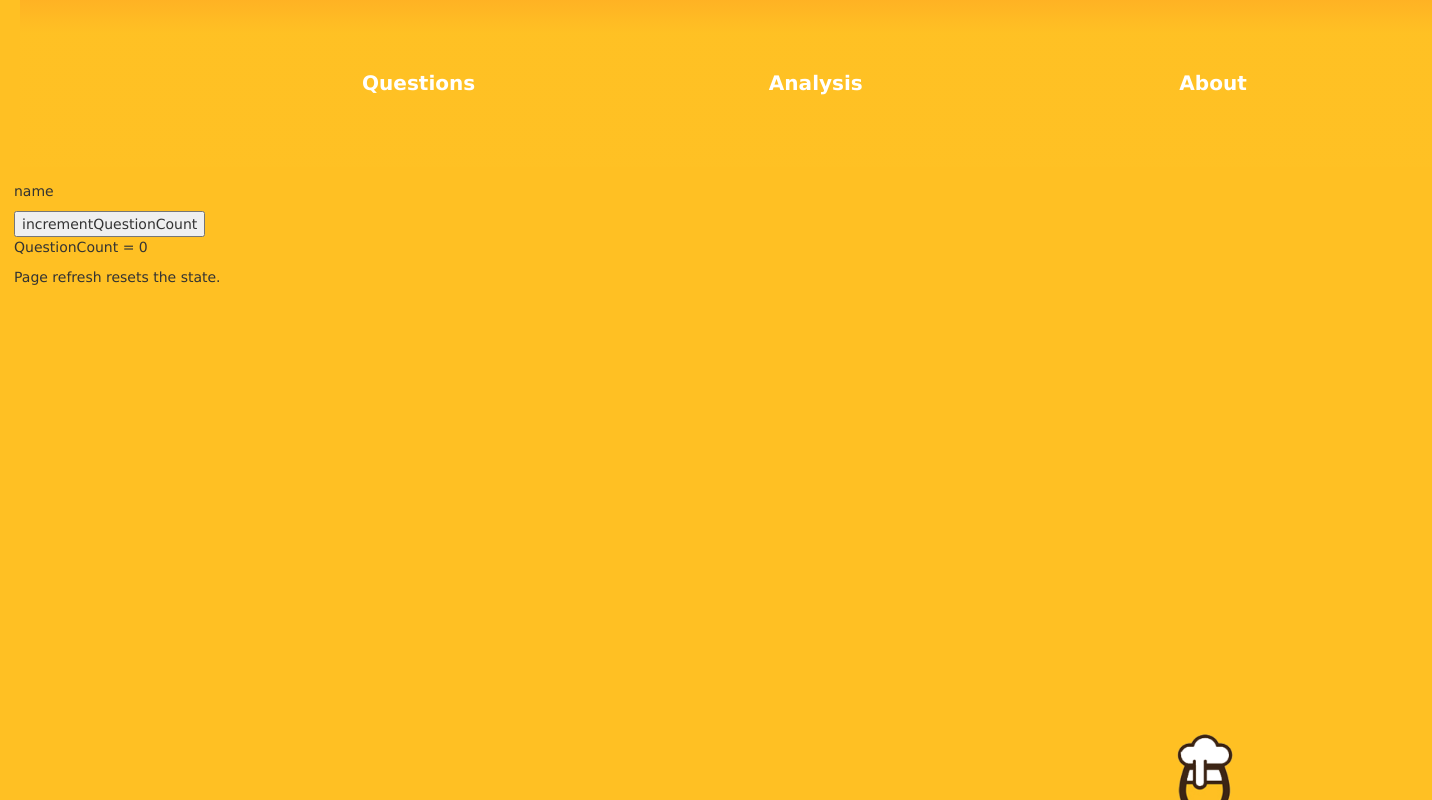
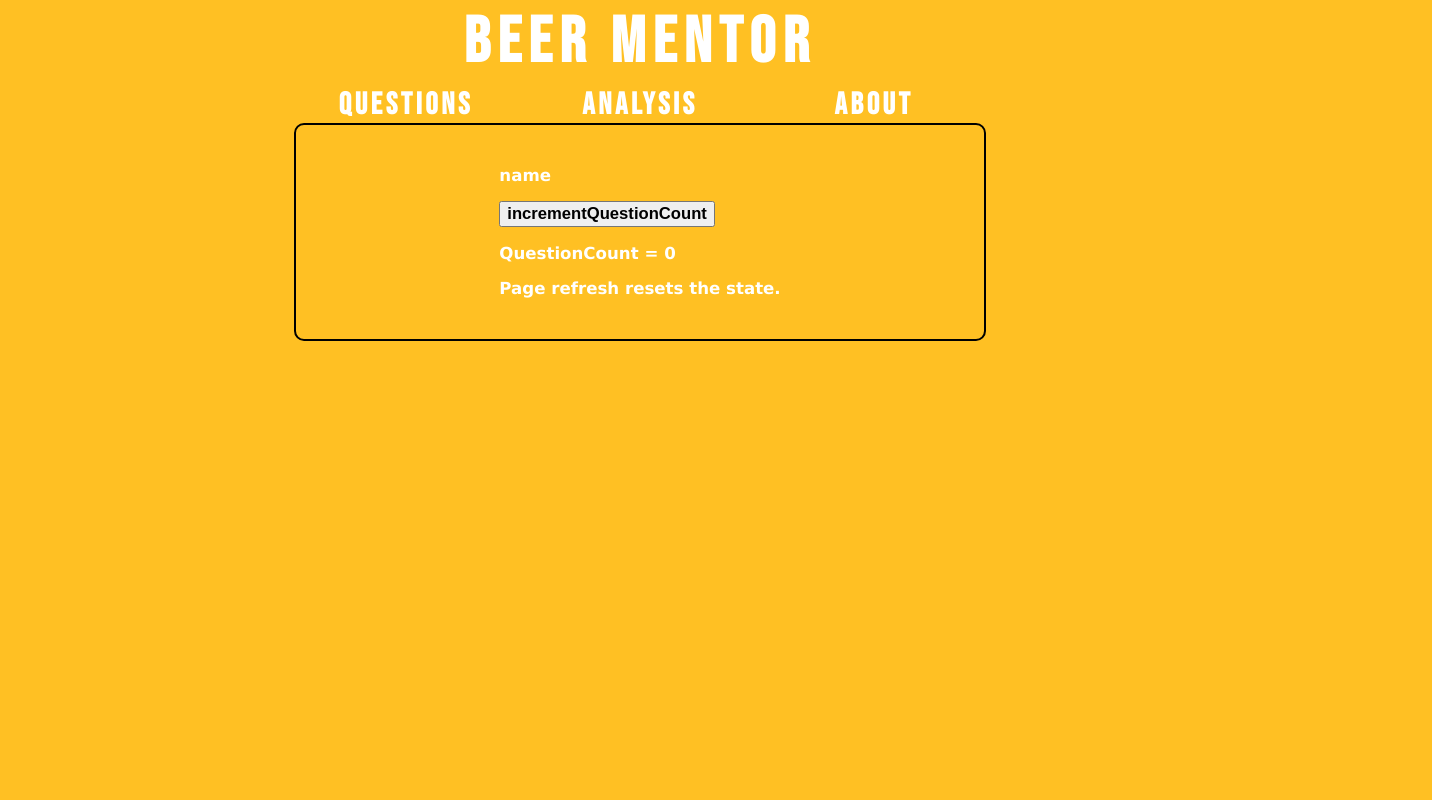
Before and after one commit to Zarathustrai/Zarathustrai.github.io, a React (Create React App) app: page /RenderPage in a window 1280 px wide. Shown: the whole page, 1432 px wide, since content can reach past the window. Built offline with nearby package versions, Linux system fonts and the light colour scheme; data requests are answered from the project's data file.

Commit message:
Reworked App.css and Questions.js to have a better landing at our webpage using the design created by Romanas

```diff
--- a/public/index.html
+++ b/public/index.html
@@ -24,6 +24,13 @@
       work correctly both with client-side routing and a non-root public URL.
       Learn how to configure a non-root public URL by running `npm run build`.
     -->
+
+    <!-- Font import -->
+    <link rel="preconnect" href="https://fonts.googleapis.com">
+    <link rel="preconnect" href="https://fonts.gstatic.com" crossorigin>
+    <link href="https://fonts.googleapis.com/css2?family=Bebas+Neue&display=swap" rel="stylesheet">
+
+
     <title>Beer Mentor</title>
   </head>
   <body>
--- a/src/App.css
+++ b/src/App.css
@@ -1,24 +1,39 @@
 :root {
-  --light: 44, 100%, 57%;
-  --medium: 43, 100%, 57%;
-  --dark: 39, 100%, 57%;
+  --links: 231.8, 40.8%, 24.5%;
+  --error: 354.1, 55.8%, 64.5%;
+  --light: 60, 100%, 73%;
+  --slight: 98, 100%, 100%;
+  --text: 0, 0%, 100%;
+  --accent: 42, 95%, 51%;
+  --saccent: 108, 57%, 79%;
+  --dark: 41, 100%, 38%;
+  --sdark: 110, 29%, 40%;
+  --compliment: 162, 95%, 51%;
+  --background: 42.8,100%,56.9%;
 }
 
 html {
   min-height: 100%;
   height: auto;
-  color: #ffc023;
-
+  background: hsl(var(--background));
+  color: hsl(var(--text));
 }
 
-
-.App .navbar-brand {
-  font-weight: bold;
-  color: #ffc023;
+.font {
+  font-family: 'Bebas Neue';
+  letter-spacing: 0.3ch;
 }
 
-.App .container{
-  align-content: center
+.small {
+  font-size: max(1ch, 1.3vw);
+}
+
+.medium {
+  font-size: max(2ch, 3vw);
+}
+
+.big {
+  font-size: max(6ch, 5vw);
 }
 
 .App {
@@ -26,105 +41,104 @@ html {
   grid-template-rows: auto auto 1fr;
   font-family: verdana, arial;
   scroll-behavior: smooth;
+  cursor: default;
 }
 
-.app-header {
-  display: grid;
-  color: #ffc023;
-  grid-template-columns: auto 1fr auto;
-  grid-gap: 1rem;
-  background: linear-gradient(to bottom, hsl(var(--dark)) , hsl(var(--medium)) 20%);
+.topbar {
+  display: flex;
+  flex-direction: column;
+  flex-wrap: wrap;
+  align-items: center;
+  justify-content: stretch;
+  margin-block: -3vw;
+  padding-block: -3vw;
 }
 
-.app-header > * {
-  display: flex;
-  flex-direction: column;
-  justify-content: space-between;
-  align-items: start;
-  min-height: 10em;
-  color: #ffc023;
-  /*padding: 1em;*/
+@keyframes fadeInAnimation {
+    0% {
+        opacity: 0;
+    }
+    100% {
+        opacity: 1;
+     }
+}
+@media (prefers-reduced-motion: no-preference) {
+  .navbar {
+    opacity: 0;
+    animation: fadeInAnimation ease 1s;
+    animation-iteration-count: 1;
+    animation-fill-mode: forwards;
+    animation-delay: 0.7s;
+  }
+
+  .fadeIn {
+    opacity: 0;
+    animation: fadeInAnimation ease 1s;
+    animation-iteration-count: 1;
+    animation-fill-mode: forwards;
+    animation-delay: 1.4s;
+    margin: 0 0;
+  }
 }
 
-.top-left {
+.navbar {
+  min-width: 45vw;
+  max-width: 100vw;
+  width: clamp(320px, 50vw, 100%);
+
   display: flex;
   flex-direction: row;
-  align-items: start;
-  justify-content: start;
-  gap: 0em;
+  flex-wrap: wrap;
+  align-items: stretch;
+  align-content: center;
+  justify-content: space-between;
+  margin-inline: auto;
+  background: hsl(var(--background));
 }
 
-.top-left-button {
-  background-image: url("./logo192.png");
-  background-size: 150% 150%;
-  background-position: center;
-  width: 4rem;
-  aspect-ratio: 1 / 1;
-  border: 2px solid gray;
-  border-radius: 50%;
-  cursor: pointer;
-  /*background-color: rgba(255, 192, 35, 0.5);*/
+.fat {
+  font-weight: bold;
 }
 
 .nav {
   display: flex;
-  flex-direction: left;
-  color: #ffffff;
+  flex-direction: row;
   justify-content: center;
   align-items: center;
-  font-weight: bold;
-  font-size: 2.25ch;
-  height: 12ch;
-  width: 28.5ch;
+  font-size: 2ch;
+  width: 14ch;
+  height: 100%;
 }
 
-
-.nav:hover {
-  background-color: #ffc014;
-  transform: translate(0px, -4px);
-  color: #ffffff;
-  box-shadow: 1px 15px 30px 6px rgba(255, 255, 255, 0.2);
+.clickable:hover, .clickable:active {
+  cursor: pointer;
+  color: hsla(var(--sdark));
 }
 
-.nav:focus {
-  background-color: #5aaa4e;
-}
-
-.nav:focus:hover {
-  color: #5aaa4e;
-}
-
-
-.button {
-
-}
-
-
-
-@keyframes App-logo-spin {
-  from {
-    transform: rotate(0deg);
-  }
-  to {
-    transform: rotate(360deg);
-  }
+.clickable:focus {
+  color: hsla(var(--sdark));
 }
 
 .content {
-  display: grid;
-  background-color: #ffc023;
-  grid-template-columns: 1fr auto;
+  display: flex;
   justify-items: stretch;
-  align-items: stretch;
+  align-items: start;
   justify-content: center;
-  align-content: stretch;
-  gap: 6em;
+  align-content: start;
+  grid-auto-flow: dense;
 }
 
-.content-padding {
-  padding: 1em;
+.centerContent {
+  display: flex;
+  flex-direction: column;
+  justify-content: center;
+  align-items: center;
+  width: clamp(320px, 50vw, 100%);
+  border: 2px solid black;
+  border-radius: 10px;
+  padding: max(3vh, 1rem);
+  margin-inline: auto;
 }
-
 
 .inputs {
   display: flex;
@@ -143,12 +157,11 @@ html {
   /*sets the container as a grid with variable number of columns*/
   width: calc(100% - 2em);
   display:grid;
-  grid-template-columns: repeat(3, 200px);
-  grid-column-gap: 14em;
-  grid-row-gap: 3em;
-  margin:1em 2em 3em;
+  grid-template-columns: repeat(auto-fit, minmax(15rem,1fr));
+  grid-gap: 3em;
+  margin:1em 0 3em;
   justify-items: center;
-  padding: 5em;
+  padding: 1em;
 }
 
 .card {
@@ -159,32 +172,27 @@ html {
   justify-content: stretch;
   padding: 1em;
   min-height: 10rem;
-  max-height: 50rem;
-  width: 34rem;
-  border: 0;
+  max-height: 20rem;
+  width: 15rem;
+  border: 2px solid black;
   border-radius: 10px;
-  background: #FED98A;
+
+  background: hsl(var(--light));
   overflow-y: auto;
   scrollbar-width: thin; /* firefox only */
   scrollbar-style: rounded; /* firefox only */
 }
 /* no firefox only \/\/\/*/
 .card::-webkit-scrollbar {
-  width: 5px;
-  height: 5px;
+  width: 10px;
+  height: 10px;
 }
 .card::-webkit-scrollbar-track {
   background-color: transparent;
   border-radius: 10px;
 }
 .card::-webkit-scrollbar-thumb {
-  display: none;
-  background-color: #d3a543;
-  border-radius: 10px;
-}
-.card:hover::-webkit-scrollbar-thumb {
-  display: block;
-  background-color: #d3a543;
+  background-color: hsl(var(--text));
   border-radius: 10px;
 }
 
@@ -198,56 +206,25 @@ html {
 }
 
 img {
-  margin-top: -28.25%;
+  margin-top: -56.25%;
   position: relative;
   width: 100%;
   object-fit: contain;
 }
 
 @media (prefers-reduced-motion: no-preference) {
-  .top-left-button {
-    position: relative;
-    /*animation: App-logo-spin infinite 20s linear;*/
-    box-shadow: 0 0 10px 0 rgba(0, 0, 0, 0.3);
-    transition: transform 0.5s ease;
-  }
-  .top-left-button:hover {
-    transform: scale(1.2);
-    transition: transform 0.5s ease;
-  }
-  .top-left-button::before {
-    /* Position the pseudo-element. */
-    content: ' ';
-    position: absolute;
-    top: 0;
-    right: 0;
-    bottom: 0;
-    left: 0;
-    border-radius: 50%;
-    /* Create the box shadow at expanded size. */
-    box-shadow: 0 10px 50px 0 rgb(255, 192, 35);
-    /* Hidden by default. */
-    opacity: 0;
-    transition: opacity .5s;
-  }
-  .top-left-button:hover::before {
-    /* Show the pseudo-element on hover. */
-    opacity: 1;
-  }
-
-
   .card {
     --timing: .5s;
     display: flex;
     flex-direction: column;
 
     transform: scale(1);
-    box-shadow: 0 0 1em .1em rgba(0, 0, 0, 0.1);
+    box-shadow: 0 0 1em .1em hsl(var(--text) / 0.1);
     transition: transform var(--timing) ease, box-shadow var(--timing);
   }
   .card:hover {
     transform: scale(1.05);
-    box-shadow: 0 0 1em .1em rgba(0, 0, 0, 0.5);
+    box-shadow: 0 0 1em .1em hsl(var(--text) / 0.90);
     transition: transform var(--timing) ease, box-shadow var(--timing);
   }
 }
@@ -256,29 +233,17 @@ img {
   display: grid;
   flex-direction: row;
   gap: 1em;
-  margin-left: 8em;
-  justify-items: center;
+}
 
+.BeerForm > *:not(:nth-last-child(-n+2)) {
+  text-align: left;
+  border-radius: 5px;
+  border: 2px solid grey;
 }
-.BeerForm > *:not(:nth-last-child(-n+2)) {
-  text-align: center;
-  border-radius: 5px;
-  border: 2px solid #ffc023;
-}
+
 .BeerForm > textarea {
-  text-align: center;
   min-height: 8ch;
   max-height: 30ch;
   min-width: 12ch;
   max-width: 30ch;
 }
-.divider{
-  width:12px;
-  height:auto;
-  display:inline-block;
-}
-.divider-width{
-  width:196px;
-  height:auto;
-  display:inline-block;
-}
--- a/src/App.js
+++ b/src/App.js
@@ -1,10 +1,11 @@
+import logo from './logo192.png';
 import './App.css';
-import Routes from './Routes';
+import RenderPage from './components/RenderPage';
 
 function App() {
   return (
     <div className="App">
-        <Routes/>
+        <RenderPage/>
     </div>
   );
 }
--- a/src/components/NavBar.js
+++ b/src/components/NavBar.js
@@ -1,20 +1,18 @@
 import React from 'react';
 import RenderPage from './RenderPage';
-import Logo from "./Logo";
 
 export default function NavBar({ setPage }) {
 
   return (
-    <header className="app-header">
-      <div className="top-left">
-          <Logo/>
-          <div className="divider"/>
-          <div className="divider-width"/>
-        <div className="nav clickable" onClick={() => setPage("Questions")}>Questions</div>
-        <div className="nav clickable" onClick={() => setPage("Analysis")}>Analysis</div>
-        <div className="nav clickable" onClick={() => setPage("About")}>About</div>
+    <>
+      <div className="topbar">
+        <h1 className="fat big font">Beer Mentor</h1>
       </div>
-    </header>
-
+      <div className="navbar fat medium font">
+        <div className="fat nav clickable font" tabIndex="1234" onClick={() => setPage("Questions")}>Questions</div>
+        <div className="fat nav clickable font" tabIndex="1235" onClick={() => setPage("Analysis")}>Analysis</div>
+        <div className="fat nav clickable font" tabIndex="1236" onClick={() => setPage("About")}>About</div>
+      </div>
+    </>
   );
 }
--- a/src/components/Questions.js
+++ b/src/components/Questions.js
@@ -1,10 +1,10 @@
 import React from 'react';
-
 
 export default class Questions extends React.Component {
   constructor(props) {
     super(props);
     this.state = {
+      animate: true,
       beers: null,
       attributeList: [],
       questionCount: null,
@@ -90,9 +90,6 @@ export default class Questions extends React.Component {
       .then(beers => this.setState({beers}))
       .then(() => this.setAttributes())
       .then(() => this.setState({questionCount: 0}));
-
-
-
   }
 
   componentDidUpdate() {
@@ -119,17 +116,27 @@ export default class Questions extends React.Component {
 
     if (this.props.isVisible) {
       return(
-        <div>
-          <p>{this.state.questionCount >= this.state.attributeList.length ?
-            "Out of bounds" : (Array.isArray(this.state.attributeList[this.state.questionCount])? this.state.attributeList[this.state.questionCount][0] : this.state.attributeList[this.state.questionCount])}</p>
-          <button className="fat clickable" onClick={() => this.setState(prevState => {return {questionCount: prevState.questionCount + 1}})}>incrementQuestionCount</button>
-          <p>QuestionCount = {this.state.questionCount}</p>
-          <p>Page refresh resets the state. </p>
-          {this.state.points?.map(points => (<p key={points}>{points}</p>))}
+        <div className={this.state.animate ? "fadeIn content" : "content"}>
+          <div className="leftContent"></div>
 
+          <div className="centerContent small">
+            <div className="question fat">
+              <p>{this.state.questionCount >= this.state.attributeList.length ?
+                "Out of bounds" : (Array.isArray(this.state.attributeList[this.state.questionCount])? this.state.attributeList[this.state.questionCount][0] : this.state.attributeList[this.state.questionCount])}</p>
+              <button className="small fat clickable" onClick={() => this.setState(prevState => {return {questionCount: prevState.questionCount + 1}})}>incrementQuestionCount</button>
+              <p>QuestionCount = {this.state.questionCount}</p>
+              <p>Page refresh resets the state. </p>
+              {this.state.points?.map(points => (<p key={points}>{points}</p>))}
+            </div>
+          </div>
+
+          <div className="rightContent"></div>
         </div>
       );
     } else {
+      if (this.state.animate) {
+        this.setState({animate: false});
+      }
       return(null);
     }
   }
--- a/src/components/RenderPage.js
+++ b/src/components/RenderPage.js
@@ -3,8 +3,6 @@ import NavBar from './NavBar';
 import About from './About';
 import Analysis from './Analysis';
 import Questions from './Questions';
-import './../App.css';
-import Logo from "./data/images/logo_text.png";
 
 export default function RenderPage() {
   const [page, setPage] = useState("Questions");
@@ -23,7 +21,7 @@ export default function RenderPage() {
   return(
     <div>
       <NavBar setPage={setPage}/>
-      <div className="content content-padding">
+      <div>
         <About isVisible={visibleAbout}/>
         <Analysis isVisible={visibleAnalysis}/>
         <Questions isVisible={visibleQuestions}/>
--- a/src/index.js
+++ b/src/index.js
@@ -1,17 +1,17 @@
-
 import React from 'react';
 import ReactDOM from 'react-dom';
-import { BrowserRouter as Router } from 'react-router-dom';
+import './index.css';
+import App from './App';
 import reportWebVitals from './reportWebVitals';
-import './index.css';
-import 'bootstrap/dist/css/bootstrap.css';
-
-import App from './App';
 
 ReactDOM.render(
-    <Router>
-        <App />
-    </Router>,
-    document.getElementById('root')
+  <React.StrictMode>
+    <App />
+  </React.StrictMode>,
+  document.getElementById('root')
 );
+
+// If you want to start measuring performance in your app, pass a function
+// to log results (for example: reportWebVitals(console.log))
+// or send to an analytics endpoint. Learn more: https://bit.ly/CRA-vitals
 reportWebVitals();
```
Also changed, not shown: db.json (+0 -19 lines), src/components/Analysis.js (+9 -0 lines).
